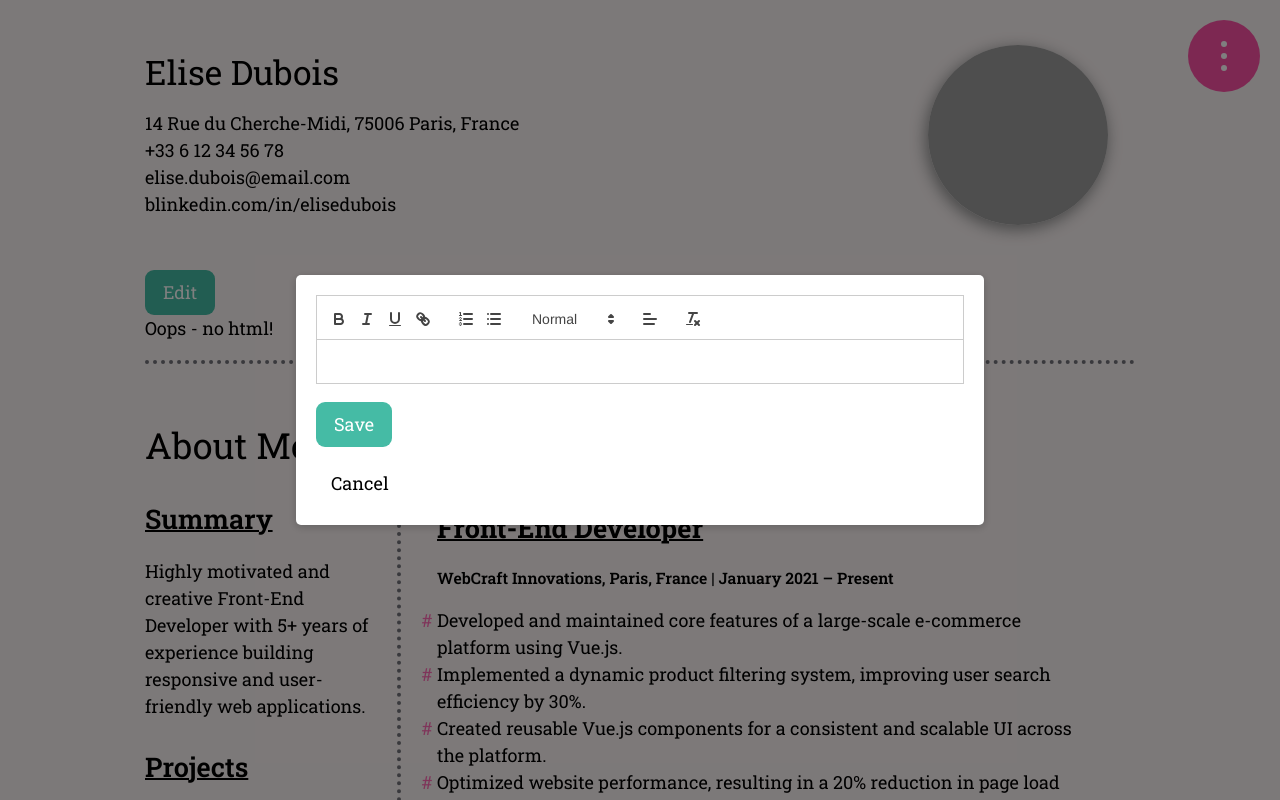
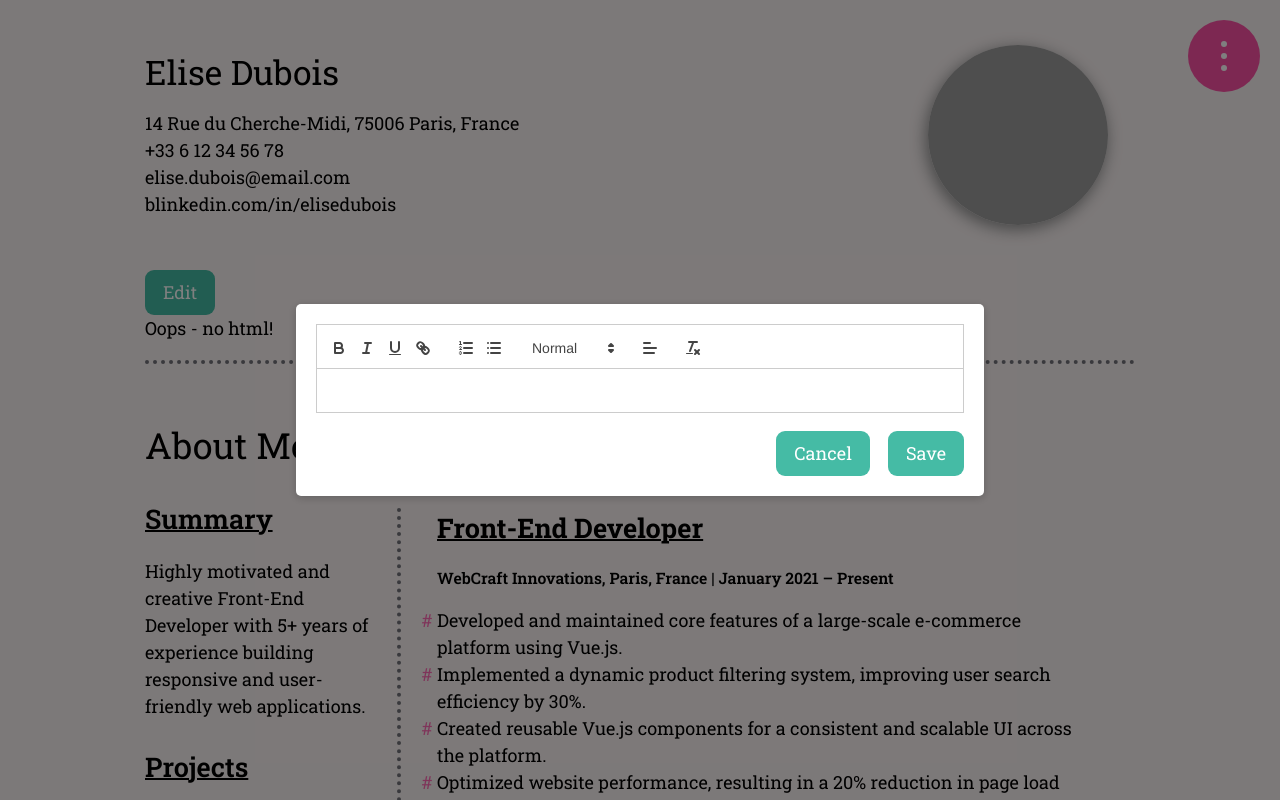
Before and after one commit to HagelBagel/Resume-Builder, a Vue app in the folder resume-builder/: page / in a window 1280 px wide. Both pictures are taken after a click on the button "Edit". Shown: the top 800 px of the page. Built offline with nearby package versions, Linux system fonts and the light colour scheme; grey boxes are pictures that could not be loaded.

Commit message:
Can insert custom buttons into BaseDialog, have them set flags on state, then listen for flag changes using a watcher.

```diff
--- a/resume-builder/src/App.vue
+++ b/resume-builder/src/App.vue
@@ -5,14 +5,16 @@
         theme="snow"
         :componentToEdit="targetElementId"
         :existingContentToSet="existingContent"
-        @handle-text-editor-data="handleTextEditorData"
+
       ></text-editor>
+      <template #buttons>
+        <base-button data-id="btnSaveTextEditorContent" @click="setSaveFlag" :buttonText="'Save'"></base-button>
+      </template>
     </base-dialog>
 
     <global-nav
       @toggle-resume="toggleResume"
       @toggle-cover="toggleCoverLetter"
-
     ></global-nav>
     <!-- <h3 v-if="displayEdit" class="text-red-500">EDIT MODE</h3> -->
     <div class="flex justify-center">
@@ -38,6 +40,7 @@ import GlobalNav from './components/GlobalNav.vue'
 import GlobalHeader from './components/GlobalHeader.vue'
 import TextEditor from './components/TextEditor.vue'
 import BaseDialog from './components/base/BaseDialog.vue'
+import BaseButton from './components/base/BaseButton.vue'
 import { ref } from 'vue'
 
 export default {
@@ -78,6 +81,7 @@ export default {
     CoverLetterView,
     TextEditor,
     BaseDialog,
+    BaseButton
   },
   computed: {
     resume() {
@@ -121,12 +125,12 @@ export default {
         this.openBaseDialog()
       }
     },
-    handleTextEditorData(markup, targetElemId) {
-      this.$store.dispatch({
-        type: 'resumeData/addToCLBody',
-        value: markup,
+    setSaveFlag() {
+        this.$store.dispatch({
+        type: 'resumeData/setSave',
+        value: true,
       })
-    },
+    }
   },
 }
 </script>
--- a/resume-builder/src/components/TextEditor.vue
+++ b/resume-builder/src/components/TextEditor.vue
@@ -1,15 +1,13 @@
 <template>
-  <div id="text-editor-container" class="w-xl">
+  <div id="text-editor-container" class="w-xl" :buttons="buttons" @save-content="saveContent">
     <div ref="editor"></div>
-    <base-button class="mt-4" @click="saveContent" :buttonText="saveBtn"></base-button>
-
   </div>
 </template>
 
 <script>
 import Quill from 'quill'
 import 'quill/dist/quill.snow.css' // Or another theme like 'quill/dist/quill.bubble.css'
-import BaseButton from '../components/base/BaseButton.vue';
+import BaseButton from '../components/base/BaseButton.vue'
 
 export default {
   props: ['targetElementId'],
@@ -20,11 +18,18 @@ export default {
     return {
       quill: null,
       editorContent: '',
-      saveBtn: 'Save'
+      buttons: [{ buttonType: 'BaseButton', buttonText: 'Save', clickEvent: 'saveContent' }],
     }
   },
   computed: {
-    savedText() {}
+    saveFlag() {
+      return this.$store.getters['resumeData/saveFlag']
+    },
+  },
+  watch: {
+    saveFlag() {
+      this.saveContent();
+    }
   },
   mounted() {
     this.quill = new Quill(this.$refs.editor, {
@@ -52,12 +57,18 @@ export default {
   },
   methods: {
     saveContent() {
-      // let editorResult = document.querySelector('#editorResult');
-      const delta = this.quill.getSemanticHTML();
-      // console.log('Delta is:' + delta);
+      // I need to trigger this from a button in a sibling component (BaseDialog),
+      // which is inserted from the common parent
+      const markup = this.quill.getSemanticHTML()
+      console.log('Delta is:' + markup)
 
-      this.$emit('handle-text-editor-data', delta, this.targetElementId);
+      this.$store.dispatch({
+        type: 'resumeData/addToCLBody',
+        value: markup,
+      })
+      // this.$emit('handle-text-editor-data', delta, this.targetElementId);
     },
   },
+
 }
 </script>
--- a/resume-builder/src/components/base/BaseButton.vue
+++ b/resume-builder/src/components/base/BaseButton.vue
@@ -7,3 +7,9 @@ export default {
     props: ['buttonText']
 }
 </script>
+
+<style scoped>
+button {
+    cursor: pointer;
+}
+</style>
--- a/resume-builder/src/components/base/BaseDialog.vue
+++ b/resume-builder/src/components/base/BaseDialog.vue
@@ -1,36 +1,46 @@
 <template>
   <div v-if="isVisible" class="dialog-overlay">
     <div class="dialog-content">
-      <slot></slot> <button @click="closeDialog">Cancel</button>
+      <slot></slot>
+      <div class="btn-flex-wrapper mt-4">
+        <base-button @click="closeDialog" :buttonText="'Cancel'"></base-button>
+        <slot name="buttons"></slot>
+      </div>
     </div>
   </div>
 </template>
 
 <script>
-import { ref } from 'vue';
+import { ref } from 'vue'
+import BaseButton from './BaseButton.vue'
 
 export default {
   name: 'BaseDialog',
+  components: {
+    BaseButton,
+  },
+
   setup() {
-    const isVisible = ref(false);
+    const isVisible = ref(false)
 
     const openDialog = () => {
-      isVisible.value = true;
-    };
+      isVisible.value = true
+    }
 
     const closeDialog = () => {
-      isVisible.value = false;
+      isVisible.value = false
       // Optionally, emit an event to the parent if needed
-    //   this.$emit('close');
-    };
+      //   this.$emit('close');
+    }
 
     return {
       isVisible,
       openDialog,
       closeDialog,
-    };
+    }
   },
-};
+
+}
 </script>
 
 <style scoped>
@@ -54,9 +64,9 @@ export default {
   box-shadow: 0 2px 8px rgba(0, 0, 0, 0.2);
 }
 
-button {
-  margin-top: 15px;
-  padding: 8px 15px;
-  cursor: pointer;
+.btn-flex-wrapper {
+    display: flex;
+    justify-content: flex-end;
+    column-gap: 1rem;
 }
 </style>
--- a/resume-builder/src/store/modules/ResumeData.js
+++ b/resume-builder/src/store/modules/ResumeData.js
@@ -83,28 +83,36 @@ export default {
         languages: ['French: Native', 'English: Fluent'],
       },
       coverLetter: {
-        body: ''
-      }
+        body: '',
+      },
+      saveFlag: false
     }
   },
   mutations: {
     addCoverLetterBody(state, payload) {
       state.coverLetter.body = payload;
+    },
+    setSaveFlag(state, payload) {
+      state.saveFlag = payload;
     }
   },
   actions: {
     addToCLBody(context, payload) {
       context.commit('addCoverLetterBody', payload);
-      console.log('Added to state');
-      console.log(payload)
+    },
+    setSave(context, payload) {
+      context.commit('setSaveFlag', payload);
     }
   },
   getters: {
     resume(state) {
-      return state.resume
+      return state.resume;
     },
     coverLetter(state) {
-      return state.coverLetter
+      return state.coverLetter;
+    },
+    saveFlag(state) {
+      return state.saveFlag;
     }
 
   },
```
